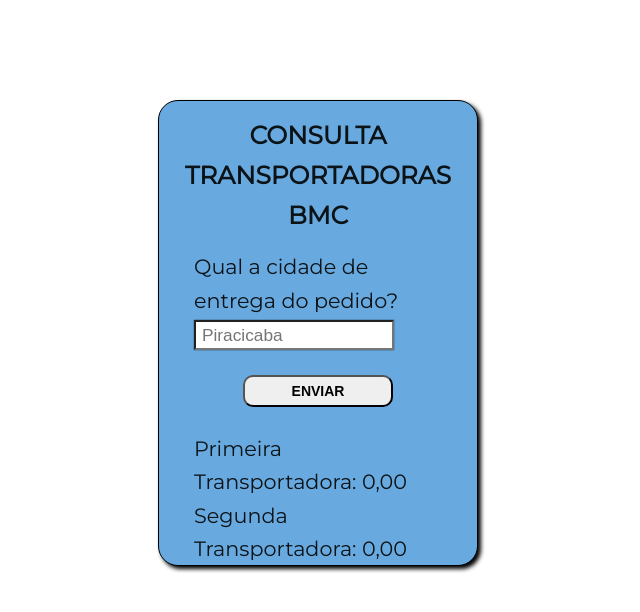
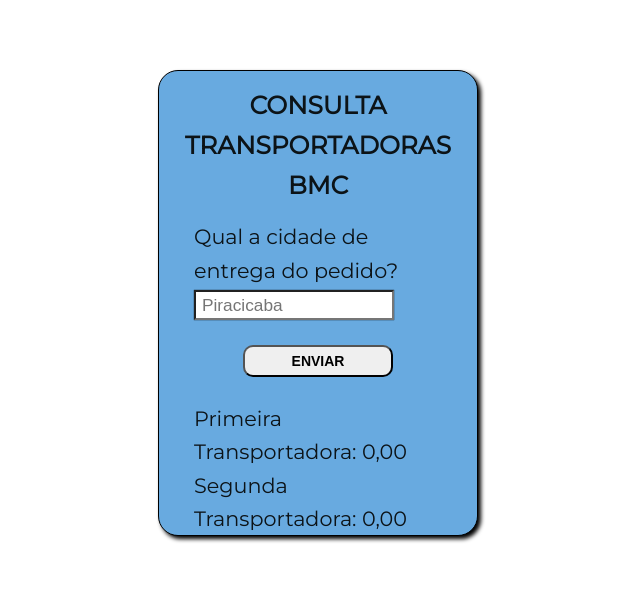
Before and after one commit to degrandelucas/TE-Transportadoras-BMC, a plain HTML site: page index.html in a window 1280 px wide. Shown: the whole page, without its empty margins (322-962 px from the left). Drawn offline with Linux system fonts and the light colour scheme.

Commit message:
subindo altura do container

```diff
--- a/style.css
+++ b/style.css
@@ -36,10 +36,9 @@
     height: auto;
     width: 32rem;
     position: fixed;
-    top: 10rem;
+    top: 7rem;
     left: 50%;
     transform: translatex(-50%);
-    max-width: 100rem;
     background-color: var(--background-color-container);
     box-shadow: 0.3rem 0.3rem 0.4rem black;
     border-radius: 2rem;
```
